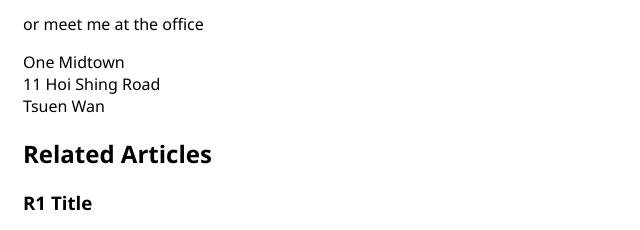
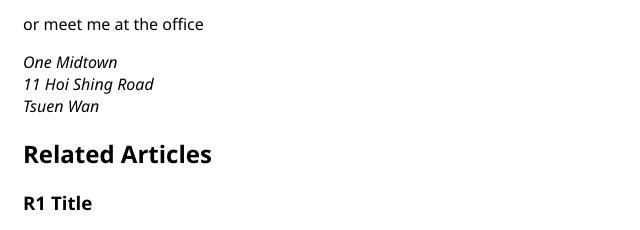
Before and after one commit to victor-develop/layout-exercise, a plain HTML site: page bootsfree.html in a window 1280 px wide. Shown: the part 1391-1621 px from the top of the page, 0-640 px from the left. Drawn offline with Linux system fonts and the light colour scheme; a web font is replaced by a local one.

Commit message:
semanticalize

```diff
--- a/bootsfree.html
+++ b/bootsfree.html
@@ -37,6 +37,7 @@
         <h2 class="sr-only">List Of Pages</h2>
         <button id="menu-toggle-btn" type="button" class="navbar-toggle" onclick="toggleMenu()" >
           <i class="fas fa-bars"></i>
+          <span class="sr-only">Show/Hide Menu in Mobile View</span>
         </button>
         <a href="" class="Header__Link Header__Link--NavLink active">Home</a>
         <a href="" class="Header__Link Header__Link--NavLink">Developer</a>
@@ -129,11 +130,11 @@
         <p>
           or meet me at the office
         </p>
-        <footer>
+        <address>
           One Midtown
           <br> 11 Hoi Shing Road
           <br> Tsuen Wan
-        </footer>
+        </address>
       </aside>
     </main>
     <section>
```
